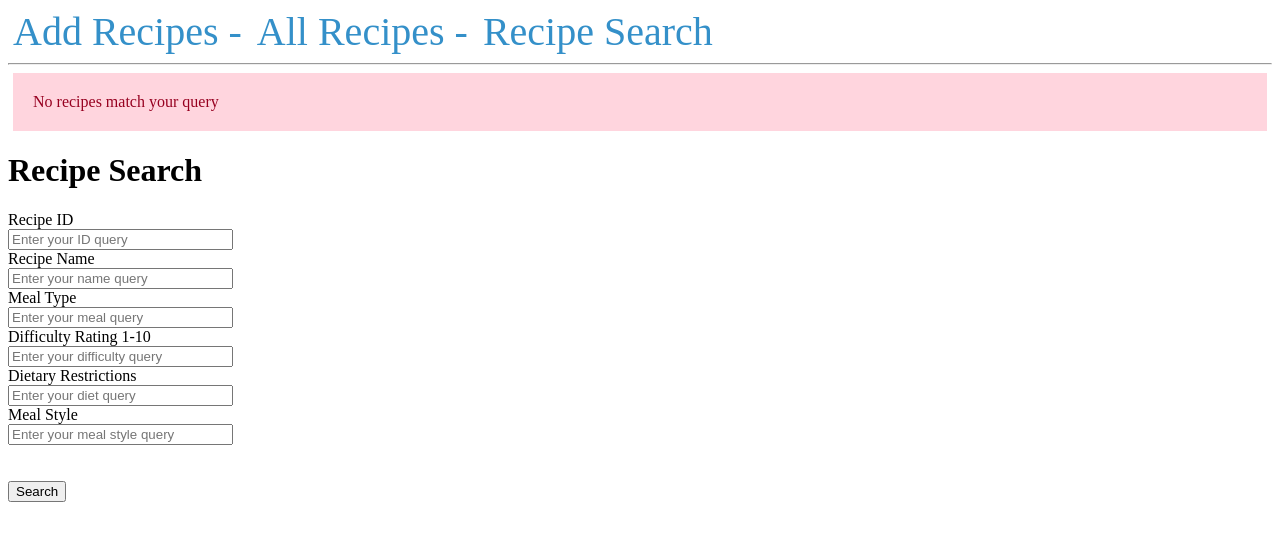
After one commit to cameron-brock8/RecipeKeeper, a Flask app: page /search in a window 1280 px wide. The commit adds this page. Shown: the top 541 px of the page. Run offline with Flask 3, Linux system fonts and the light colour scheme; data comes from the database, SQL or seed files in the repository.

Commit message:
Adding recipe queries

```diff
--- a/app.py
+++ b/app.py
@@ -32,24 +32,6 @@ def recipes():
     items = cursor.fetchall()
     conn.close()
     return render_template('recipe.html', items=items)
-
-@app.route('/ingredients')
-def ingredients():
-    conn = get_db_connection()
-    cursor = conn.cursor()
-    cursor.execute('SELECT * FROM recipe JOIN ingredients ON recipe.id = ingredients.id JOIN directions ON recipe.id = directions.id')
-    items = cursor.fetchall()
-    conn.close()
-    return render_template('ingredients.html', items=items)
-
-@app.route('/directions')
-def directions():
-    conn = get_db_connection()
-    cursor = conn.cursor()
-    cursor.execute('SELECT * FROM recipe JOIN ingredients ON recipe.id = ingredients.id JOIN directions ON recipe.id = directions.id')
-    items = cursor.fetchall()
-    conn.close()
-    return render_template('directions.html', items=items)
 
 @app.route('/add', methods=('GET', 'POST'))
 def add():
@@ -128,6 +110,41 @@ def delete(id):
     flash('"{}" was successfully deleted!'.format(recipe['name']))
     return redirect(url_for('recipes'))
 
+@app.route('/search', methods=('GET', 'POST'))
+def search():
+    conn = get_db_connection()
+    cursor = conn.cursor()
+    id_query = request.form.get('id_query')
+    if not id_query:
+        id_query = '%'
+    name_query = request.form.get('name_query')
+    if not name_query:
+        name_query = '%'
+    meal_query = request.form.get('meal_query')
+    if not meal_query:
+        meal_query = "%"
+    difficulty_query = request.form.get('difficulty_query')
+    if not difficulty_query:
+        difficulty_query = "%"
+    diet_query = request.form.get('diet_query')
+    if not diet_query:
+        diet_query = "%"
+    style_query = request.form.get('style_query')
+    if not style_query:
+        style_query = "%"
+    if not id_query and not name_query and not meal_query and not difficulty_query and not diet_query and not style_query:
+        flash('Enter a search query')
+        return render_template('search.html')
+    else:
+        cursor.execute('SELECT * FROM recipe WHERE id = ? AND name = ? AND meal = ? AND difficulty = ? AND diet = ? AND style = ?',
+                        (id_query, name_query, meal_query, difficulty_query, diet_query, style_query))
+        items = cursor.fetchall()
+        conn.close()
+        if not items:
+            flash('No recipes match your query')
+            return render_template('search.html')
+        return render_template('recipe.html', items=items)
+
 
 if __name__ == '__main__':
     app.run(debug=True)
--- a/templates/base.html
+++ b/templates/base.html
@@ -27,9 +27,8 @@
 <body>
     <nav>
         <a href="{{ url_for('add') }}">Add Recipes   -  </a>
-        <a href="{{ url_for('recipes') }}">Recipes   -  </a>
-        <a href="{{ url_for('ingredients') }}">Ingredients   -   </a>
-        <a href="{{ url_for('directions') }}">Directions</a>
+        <a href="{{ url_for('recipes') }}">All Recipes    -  </a>
+        <a href="{{ url_for('search') }}">Recipe Search</a>
     </nav>
     <hr>
     <div class="content">
--- /dev/null
+++ b/templates/search.html
@@ -0,0 +1,39 @@
+{% extends 'base.html' %}
+{% block content %}
+    <h1>{% block title %} Recipe Search {% endblock %}</h1>
+    <label for="id">Recipe ID</label>
+        <br>
+        <form method="POST" action="{{ url_for('search') }}">
+        <input size = 25 type="integer" name="id_query" placeholder="Enter your ID query">
+        <br>
+    <label for="name">Recipe Name</label>
+        <br>
+        <form method="POST" action="{{ url_for('search') }}">
+        <input size = 25 type="text" name="name_query" placeholder="Enter your name query">
+        <br>
+    <label for="meal">Meal Type</label>
+        <br>
+        <form method="POST" action="{{ url_for('search') }}">
+        <input size = 25 type="text" name="meal_query" placeholder="Enter your meal query">
+        <br>
+    <label for="difficulty">Difficulty Rating 1-10</label>
+        <br>
+        <form method="POST" action="{{ url_for('search') }}">
+        <input size = 25 type="integer" name="difficulty_query" placeholder="Enter your difficulty query">
+        <br>
+    <label for="diet">Dietary Restrictions</label>
+        <br>
+        <form method="POST" action="{{ url_for('search') }}">
+        <input size = 25 type="text" name="diet_query" placeholder="Enter your diet query">
+        <br>
+    <label for="style">Meal Style</label>
+        <br>
+        <form method="POST" action="{{ url_for('search') }}">
+        <input size = 25 type="style" name="style_query" placeholder="Enter your meal style query">
+        <br>
+
+
+        <br><br><button type="submit">Search</button>
+      </form>
+
+{% endblock %}
```
Also changed, not shown: templates/directions.html (deleted, +0 -40 lines), templates/ingredients.html (deleted, +0 -40 lines), templates/recipe.html (+14 -7 lines).
